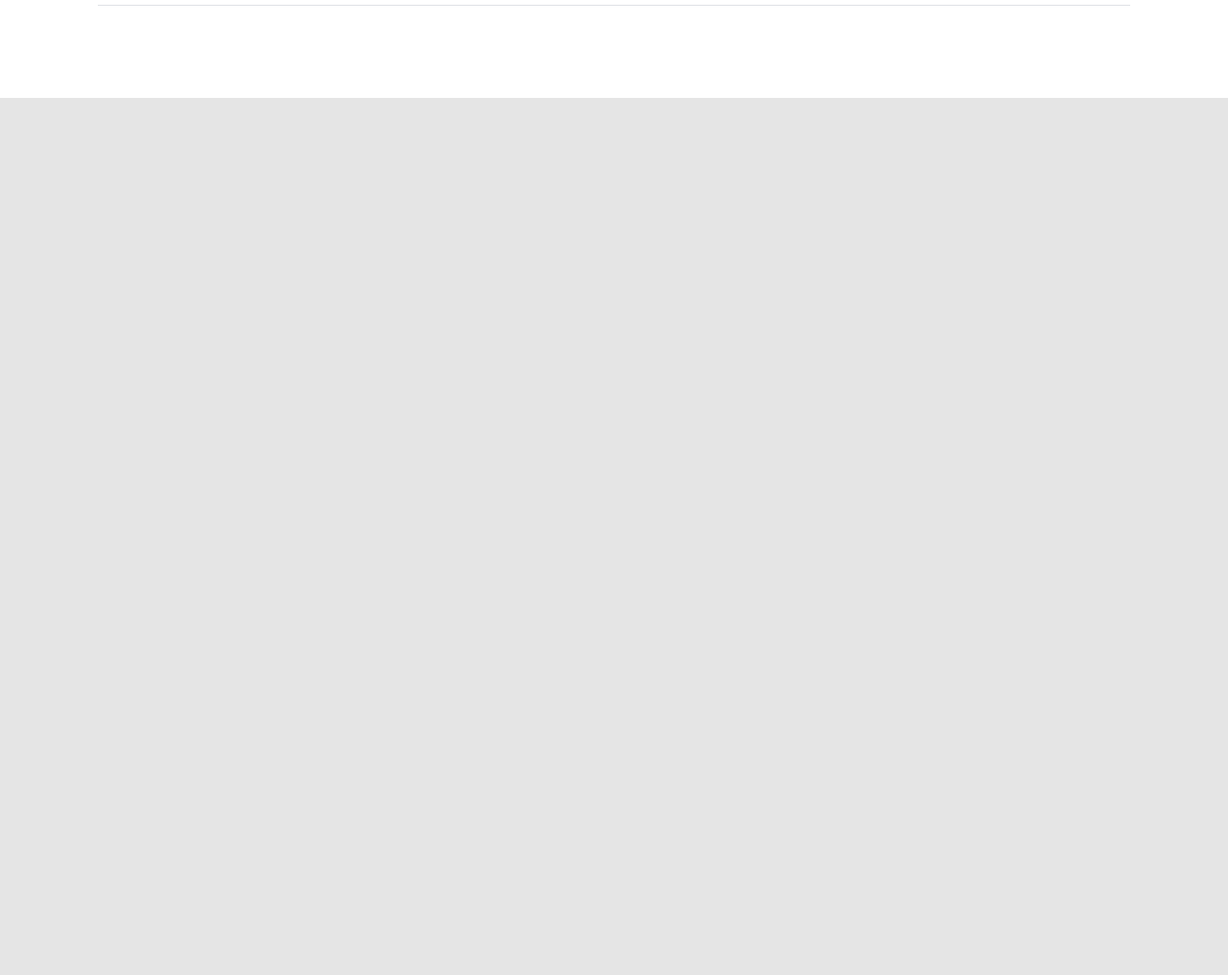
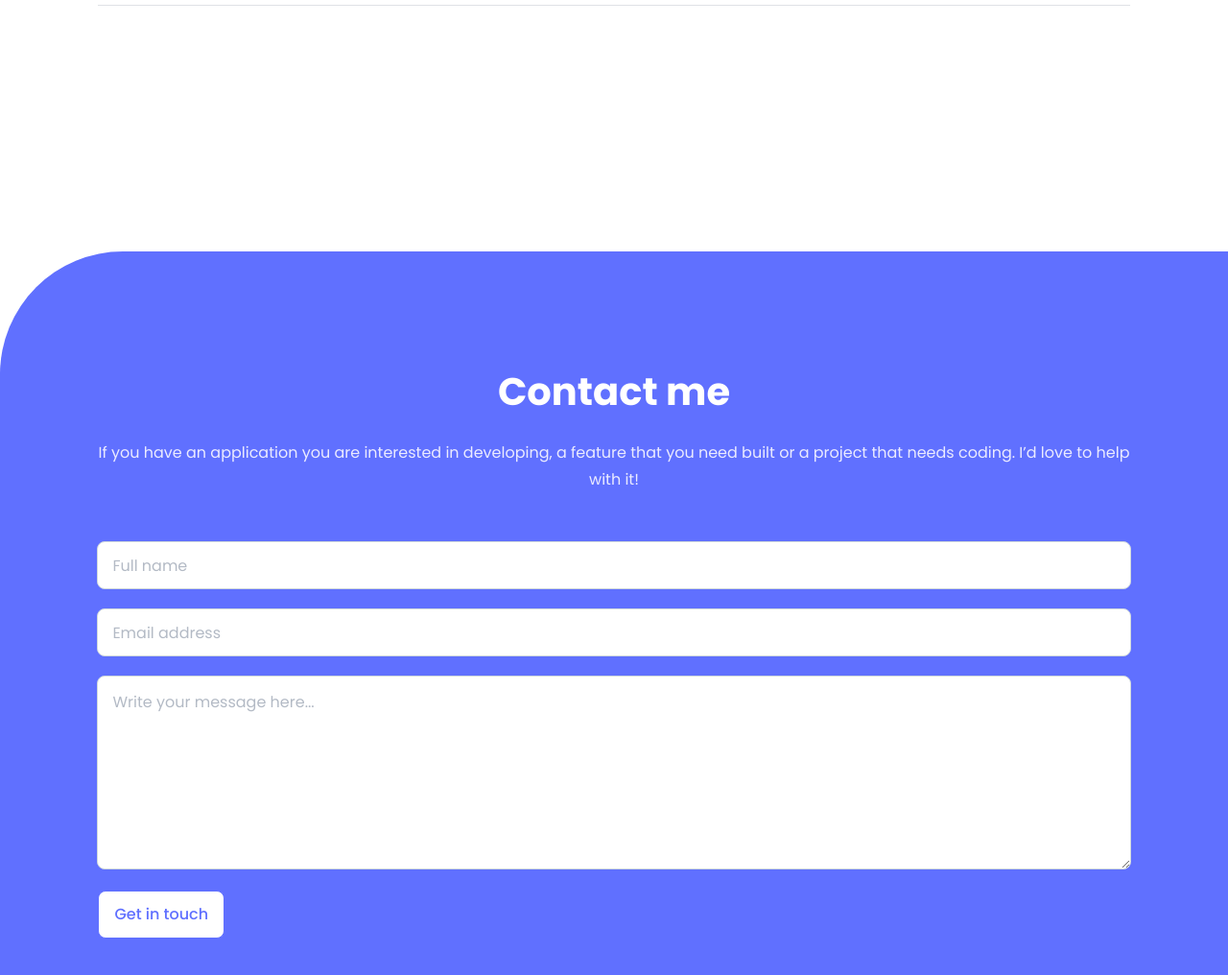
Before and after one commit to MasterLeiva/DavidLeiva-Portfolio, a plain HTML site: page index.html in a window 1280 px wide. Shown: the part 3430-4446 px from the top of the page at 96% size. Before the commit the page ends 3532 px from the top, so only its background shows below. Drawn offline with Linux system fonts and the light colour scheme.

Commit message:
Contact form

```diff
--- a/index.html
+++ b/index.html
@@ -160,5 +160,23 @@
         </li>
       </ul>
     </section>
+
+    <!-- Contact Section -->
+    <section class="contact-section">
+      <div class="contact-container">
+        <h2>Contact me</h2>
+        <p>If you have an application you are interested in developing, a feature that you need built or a project that needs coding.
+          I’d love to help with it!</p>
+        <form action="https://formspree.io/f/mlekypop" method="POST">
+          <input type="text" class="input-container" placeholder="Full name" maxlength="30" name="fullname" id="fullname" required>
+          <label class="labels" for="fullname">Full name</label>
+          <input type="email" class="input-container" placeholder="Email address" name="email" id="email" required>
+          <label class="labels" for="email">Email address</label>
+          <textarea type="text" class="input-container-2" placeholder="Write your message here..." maxlength="500" name="comment" id="comment" required></textarea>
+          <label class="labels" for="comment">Comment</label>
+          <button type="submit" class="button-form">Get in touch</button>
+        </form>
+      </div>
+    </section>
   </body>
 </html>
--- a/style.css
+++ b/style.css
@@ -305,3 +305,121 @@ nav {
   content: url(img/css-icon.png);
   padding-right: 16px;
 }
+
+/* Contact Section */
+.contact-section {
+  background-color: white;
+  padding: 20vh 0 0 0;
+}
+
+.contact-container {
+  background-color: var(--blue);
+  padding: 15vh 8vw 5vh 8vw;
+  display: flex;
+  flex-direction: column;
+  align-items: center;
+  justify-content: center;
+  border-top-left-radius: 8em;
+}
+
+.contact-container h2 {
+  font-family: 'Poppins', sans-serif;
+  font-weight: 700;
+  font-size: 2.5em;
+  line-height: 52px;
+  color: white;
+  margin: 0 0 8px 0;
+}
+
+.contact-container p {
+  font-family: 'Poppins', sans-serif;
+  font-weight: 400;
+  font-size: 1em;
+  line-height: 28px;
+  color: #ebebff;
+  margin-bottom: 50px;
+  text-align: center;
+}
+
+form {
+  display: flex;
+  flex-direction: column;
+  justify-content: center;
+  align-items: center;
+  width: 100%;
+}
+
+.labels {
+  display: none;
+}
+
+.input-container {
+  width: calc(100% - 30px);
+  border-radius: 8px;
+  border: 1px solid #cfd8dc;
+  height: 48px;
+  margin-bottom: 20px;
+  padding: 0 15px;
+  cursor: pointer;
+  font-family: 'Poppins', sans-serif;
+  font-weight: 400;
+  font-size: 1em;
+  line-height: 20px;
+  color: #172b4d;
+}
+
+.input-container-2 {
+  width: calc(100% - 30px);
+  border-radius: 8px;
+  border: 1px solid #cfd8dc;
+  height: 170px;
+  margin-bottom: 22px;
+  padding: 15px;
+  cursor: pointer;
+  font-family: 'Poppins', sans-serif;
+  font-weight: 400;
+  font-size: 1em;
+  line-height: 20px;
+  color: #172b4d;
+}
+
+.input-container::placeholder {
+  font-family: 'Poppins', sans-serif;
+  font-weight: 400;
+  font-size: 1em;
+  line-height: 24px;
+  color: #b3bac5;
+}
+
+.input-container-2::placeholder {
+  font-family: 'Poppins', sans-serif;
+  font-weight: 400;
+  font-size: 1em;
+  line-height: 24px;
+  color: #b3bac5;
+}
+
+.button-form {
+  align-self: self-start;
+  background-color: white;
+  border-radius: 8px;
+  font-family: 'Poppins', sans-serif;
+  font-weight: 500;
+  font-size: 1em;
+  line-height: 24px;
+  color: var(--blue);
+  padding: 12px 16px;
+  border: 1px solid var(--blue);
+}
+
+.button-form:hover {
+  background-color: var(--blue);
+  color: white;
+  border-color: white;
+}
+
+.button-form:active {
+  background-color: #2230d2;
+  color: white;
+  border-color: #2230d2;
+}
```
